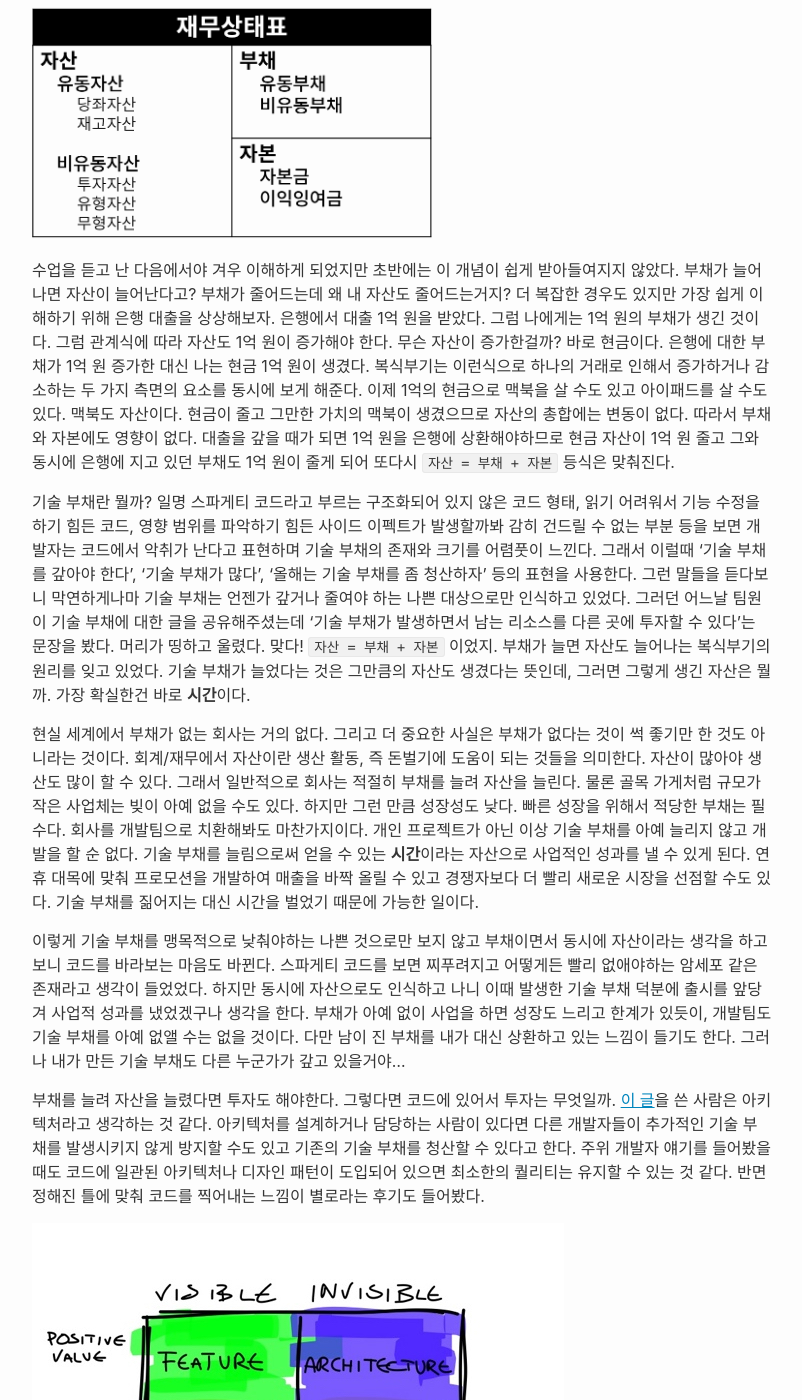
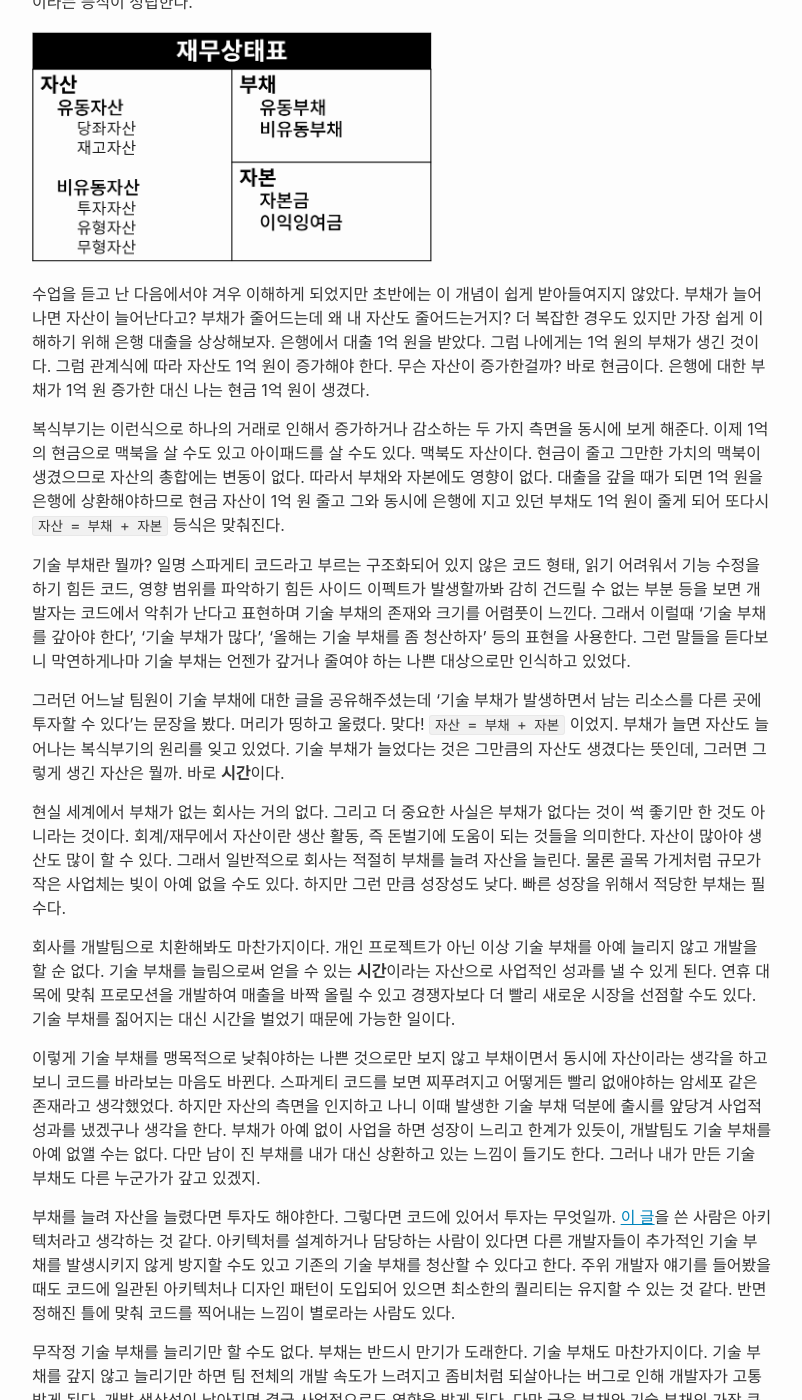
Before and after one commit to nsoojin/nsoojin.github.io, a Jekyll site: the page built from _posts/2020-01-24-technical-debt.md, in a window 1280 px wide and 1400 px high, scrolled down 595 px. Shown: the whole window, without its empty margins (238-1040 px from the left). Built offline with Jekyll 4.4.1, drawn with Linux system fonts in a browser that asks for light colours; comment, search, counter and statistics services are not loaded; some of the changed text lies outside the part shown.

Commit message:
revision 1

```diff
--- a/_posts/2020-01-24-technical-debt.md
+++ b/_posts/2020-01-24-technical-debt.md
@@ -10,26 +10,32 @@
 meta: {}
 ---
 
-경영학과 전공자라면 반드시 들어야 하는 수업이 있다. 회계원리와 재무관리. 나는 이쪽 수업이 너무 재미 없어서 정말 필수인 과목만 최소한으로 수강했다. 암기했던 것들은 다 사라졌고 수 년이 지난 지금까지 머리속에 남아있는 내용은 딱 한줄이다.
+경영학과 전공자라면 반드시 들어야 하는 수업이 있다. 회계원리와 재무관리. 나는 이쪽 수업이 너무 재미 없어서 정말 필수인 과목만 최소한으로 수강했다. 암기했던 것들은 다 사라졌고 수 년이 지난 지금까지 머리속에 남아있는 내용은 딱 한 줄이다.
 
 ### 자산 = 부채 + 자본
 
-경영조직이나 사업체는 재무 상태를 관리하기 위해 복식부기라는 방법으로 재무상태표를 작성한다. 재무상태표란 간단히 말하자면 회사의 가계부라고 볼 수 있다. 하지만 일반적으로 들어온 돈(수입)과 나간 돈(지출)만 기록하는 가계부과 달리 복식부기 방법은 하나의 거래가 재무상태표 양변에 반영된다. 상태표의 왼쪽에는 자산, 오른쪽에는 부채와 자본을 기록한다. 그리고 항상 왼쪽의 총합과 오른쪽의 총합이 같게 유지되어야 한다. 따라서 회계적인 관점에서 보면 언제나 `자산 = 부채 + 자본` 관계식이 성립한다.
+경영조직이나 사업체는 재무 상태를 관리하기 위해 재무상태표를 작성한다. 재무상태표란 간단히 말하자면 회사의 가계부라고 볼 수 있다. 일반적으로 들어온 돈(수입)과 나간 돈(지출)만 기록하는 가계부과 달리 재무상태표는 복식부기 방식으로 기록한다. 복식부기란 거래가 발생했을 때 상호대응 되는 두 개 항목을 동시에 기입하는 방식이다. 상태표의 왼쪽에는 자산에 해당하는 항목, 오른쪽에는 부채와 자본에 해당하는 항목을 기록한다. 그래서 항상 왼쪽의 총합과 오른쪽의 총합이 같게 유지된다. 따라서 회계적인 관점에서 보면 언제나 `자산 = 부채 + 자본` 이라는 등식이 성립한다.
 
 <img src="/assets/posts/technical-debt-0.png" width="400"/>
 
-수업을 듣고 난 다음에서야 겨우 이해하게 되었지만 초반에는 이 개념이 쉽게 받아들여지지 않았다. 부채가 늘어나면 자산이 늘어난다고? 부채가 줄어드는데 왜 내 자산도 줄어드는거지? 더 복잡한 경우도 있지만 가장 쉽게 이해하기 위해 은행 대출을 상상해보자. 은행에서 대출 1억 원을 받았다. 그럼 나에게는 1억 원의 부채가 생긴 것이다. 그럼 관계식에 따라 자산도 1억 원이 증가해야 한다. 무슨 자산이 증가한걸까? 바로 현금이다. 은행에 대한 부채가 1억 원 증가한 대신 나는 현금 1억 원이 생겼다. 복식부기는 이런식으로 하나의 거래로 인해서 증가하거나 감소하는 두 가지 측면의 요소를 동시에 보게 해준다. 이제 1억의 현금으로 맥북을 살 수도 있고 아이패드를 살 수도 있다. 맥북도 자산이다. 현금이 줄고 그만한 가치의 맥북이 생겼으므로 자산의 총합에는 변동이 없다. 따라서 부채와 자본에도 영향이 없다. 대출을 갚을 때가 되면 1억 원을 은행에 상환해야하므로 현금 자산이 1억 원 줄고 그와 동시에 은행에 지고 있던 부채도 1억 원이 줄게 되어 또다시 `자산 = 부채 + 자본` 등식은 맞춰진다.
+수업을 듣고 난 다음에서야 겨우 이해하게 되었지만 초반에는 이 개념이 쉽게 받아들여지지 않았다. 부채가 늘어나면 자산이 늘어난다고? 부채가 줄어드는데 왜 내 자산도 줄어드는거지? 더 복잡한 경우도 있지만 가장 쉽게 이해하기 위해 은행 대출을 상상해보자. 은행에서 대출 1억 원을 받았다. 그럼 나에게는 1억 원의 부채가 생긴 것이다. 그럼 관계식에 따라 자산도 1억 원이 증가해야 한다. 무슨 자산이 증가한걸까? 바로 현금이다. 은행에 대한 부채가 1억 원 증가한 대신 나는 현금 1억 원이 생겼다.
 
-기술 부채란 뭘까? 일명 스파게티 코드라고 부르는 구조화되어 있지 않은 코드 형태, 읽기 어려워서 기능 수정을 하기 힘든 코드, 영향 범위를 파악하기 힘든 사이드 이펙트가 발생할까봐 감히 건드릴 수 없는 부분 등을 보면 개발자는 코드에서 악취가 난다고 표현하며 기술 부채의 존재와 크기를 어렴풋이 느낀다. 그래서 이럴때 '기술 부채를 갚아야 한다', '기술 부채가 많다', '올해는 기술 부채를 좀 청산하자' 등의 표현을 사용한다. 그런 말들을 듣다보니 막연하게나마 기술 부채는 언젠가 갚거나 줄여야 하는 나쁜 대상으로만 인식하고 있었다. 그러던 어느날 팀원이 기술 부채에 대한 글을 공유해주셨는데 '기술 부채가 발생하면서 남는 리소스를 다른 곳에 투자할 수 있다'는 문장을 봤다. 머리가 띵하고 울렸다. 맞다! `자산 = 부채 + 자본` 이었지. 부채가 늘면 자산도 늘어나는 복식부기의 원리를 잊고 있었다. 기술 부채가 늘었다는 것은 그만큼의 자산도 생겼다는 뜻인데, 그러면 그렇게 생긴 자산은 뭘까. 가장 확실한건 바로 **시간**이다.
+복식부기는 이런식으로 하나의 거래로 인해서 증가하거나 감소하는 두 가지 측면을 동시에 보게 해준다. 이제 1억의 현금으로 맥북을 살 수도 있고 아이패드를 살 수도 있다. 맥북도 자산이다. 현금이 줄고 그만한 가치의 맥북이 생겼으므로 자산의 총합에는 변동이 없다. 따라서 부채와 자본에도 영향이 없다. 대출을 갚을 때가 되면 1억 원을 은행에 상환해야하므로 현금 자산이 1억 원 줄고 그와 동시에 은행에 지고 있던 부채도 1억 원이 줄게 되어 또다시 `자산 = 부채 + 자본` 등식은 맞춰진다.
 
-현실 세계에서 부채가 없는 회사는 거의 없다. 그리고 더 중요한 사실은 부채가 없다는 것이 썩 좋기만 한 것도 아니라는 것이다. 회계/재무에서 자산이란 생산 활동, 즉 돈벌기에 도움이 되는 것들을 의미한다. 자산이 많아야 생산도 많이 할 수 있다. 그래서 일반적으로 회사는 적절히 부채를 늘려 자산을 늘린다. 물론 골목 가게처럼 규모가 작은 사업체는 빚이 아예 없을 수도 있다. 하지만 그런 만큼 성장성도 낮다. 빠른 성장을 위해서 적당한 부채는 필수다. 회사를 개발팀으로 치환해봐도 마찬가지이다. 개인 프로젝트가 아닌 이상 기술 부채를 아예 늘리지 않고 개발을 할 순 없다. 기술 부채를 늘림으로써 얻을 수 있는 **시간**이라는 자산으로 사업적인 성과를 낼 수 있게 된다. 연휴 대목에 맞춰 프로모션을 개발하여 매출을 바짝 올릴 수 있고 경쟁자보다 더 빨리 새로운 시장을 선점할 수도 있다. 기술 부채를 짊어지는 대신 시간을 벌었기 때문에 가능한 일이다.
+기술 부채란 뭘까? 일명 스파게티 코드라고 부르는 구조화되어 있지 않은 코드 형태, 읽기 어려워서 기능 수정을 하기 힘든 코드, 영향 범위를 파악하기 힘든 사이드 이펙트가 발생할까봐 감히 건드릴 수 없는 부분 등을 보면 개발자는 코드에서 악취가 난다고 표현하며 기술 부채의 존재와 크기를 어렴풋이 느낀다. 그래서 이럴때 '기술 부채를 갚아야 한다', '기술 부채가 많다', '올해는 기술 부채를 좀 청산하자' 등의 표현을 사용한다. 그런 말들을 듣다보니 막연하게나마 기술 부채는 언젠가 갚거나 줄여야 하는 나쁜 대상으로만 인식하고 있었다.
 
-이렇게 기술 부채를 맹목적으로 낮춰야하는 나쁜 것으로만 보지 않고 부채이면서 동시에 자산이라는 생각을 하고보니 코드를 바라보는 마음도 바뀐다. 스파게티 코드를 보면 찌푸려지고 어떻게든 빨리 없애야하는 암세포 같은 존재라고 생각이 들었었다. 하지만 동시에 자산으로도 인식하고 나니 이때 발생한 기술 부채 덕분에 출시를 앞당겨 사업적 성과를 냈었겠구나 생각을 한다. 부채가 아예 없이 사업을 하면 성장도 느리고 한계가 있듯이, 개발팀도 기술 부채를 아예 없앨 수는 없을 것이다. 다만 남이 진 부채를 내가 대신 상환하고 있는 느낌이 들기도 한다. 그러나 내가 만든 기술 부채도 다른 누군가가 갚고 있을거야...
+그러던 어느날 팀원이 기술 부채에 대한 글을 공유해주셨는데 '기술 부채가 발생하면서 남는 리소스를 다른 곳에 투자할 수 있다'는 문장을 봤다. 머리가 띵하고 울렸다. 맞다! `자산 = 부채 + 자본` 이었지. 부채가 늘면 자산도 늘어나는 복식부기의 원리를 잊고 있었다. 기술 부채가 늘었다는 것은 그만큼의 자산도 생겼다는 뜻인데, 그러면 그렇게 생긴 자산은 뭘까. 바로 **시간**이다.
 
-부채를 늘려 자산을 늘렸다면 투자도 해야한다. 그렇다면 코드에 있어서 투자는 무엇일까. [이 글](https://www.disciplinedagiledelivery.com/technical-debt/)을 쓴 사람은 아키텍처라고 생각하는 것 같다. 아키텍처를 설계하거나 담당하는 사람이 있다면 다른 개발자들이 추가적인 기술 부채를 발생시키지 않게 방지할 수도 있고 기존의 기술 부채를 청산할 수 있다고 한다. 주위 개발자 얘기를 들어봤을 때도 코드에 일관된 아키텍처나 디자인 패턴이 도입되어 있으면 최소한의 퀄리티는 유지할 수 있는 것 같다. 반면 정해진 틀에 맞춰 코드를 찍어내는 느낌이 별로라는 후기도 들어봤다.
+현실 세계에서 부채가 없는 회사는 거의 없다. 그리고 더 중요한 사실은 부채가 없다는 것이 썩 좋기만 한 것도 아니라는 것이다. 회계/재무에서 자산이란 생산 활동, 즉 돈벌기에 도움이 되는 것들을 의미한다. 자산이 많아야 생산도 많이 할 수 있다. 그래서 일반적으로 회사는 적절히 부채를 늘려 자산을 늘린다. 물론 골목 가게처럼 규모가 작은 사업체는 빚이 아예 없을 수도 있다. 하지만 그런 만큼 성장성도 낮다. 빠른 성장을 위해서 적당한 부채는 필수다.
 
-<img src="/assets/posts/technical-debt-1.jpg"/>
+회사를 개발팀으로 치환해봐도 마찬가지이다. 개인 프로젝트가 아닌 이상 기술 부채를 아예 늘리지 않고 개발을 할 순 없다. 기술 부채를 늘림으로써 얻을 수 있는 **시간**이라는 자산으로 사업적인 성과를 낼 수 있게 된다. 연휴 대목에 맞춰 프로모션을 개발하여 매출을 바짝 올릴 수 있고 경쟁자보다 더 빨리 새로운 시장을 선점할 수도 있다. 기술 부채를 짊어지는 대신 시간을 벌었기 때문에 가능한 일이다.
 
-무작정 기술 부채를 늘리기만 할 수도 없다. 부채는 반드시 만기가 도래한다. 기술 부채도 마찬가지이다. 기술 부채를 갚지 않고 늘리기만 하면 팀 전체의 개발 속도가 느려지고 계속해서 부활하는 좀비같은 버그로 고통 받게 된다. 개발 생산성이 낮아지면 결국 사업적으로도 영향을 받게 된다. 다만 금융 부채와 기술 부채의 가장 큰 차이점은 기술 부채는 정확한 양을 측정할 수 없다는 점일 것이다. 금융 부채는 화폐 단위를 쓰지만 기술 부채의 규모를 측정하는 표준 단위는 존재하지 않는다. 근데 경영학의 석학 피터 드러커는 측정할 수 없는 것은 관리할 수 없다고 했다. 기술 부채를 관리하고 싶다면 어떻게든 수치로 나타내야 한다. 엉클밥은 애자일 포인트를 쓰라고 한다. 개발 업무 별로 포인트를 부여하고, 스프린트마다 개발 팀이 총 몇 포인트만큼의 일을 완료하는지 추이를 보는 것이다. 만약 포인트가 서서히 줄기 시작하면 기술 부채로 인해 개발 속도가 늦어지는 것이므로 리팩토링을 통해 기술 부채를 청산할 타이밍이라고 한다. 애자일 포인트는 기술 부채를 직접적으로 측정하는 건 아니고, 부채로 인해 야기되는 개발 속도 저하를 추적하는 지표인 것 같다. 좀 더 직접적으로 코드 정적 분석을 통해 알 수 있는 지표들도 있다. 반복되는 코드가 얼마나 많은지, 클래스/프레임워크 간의 디펜던시 복잡성 등등. 정답은 없고 아마 상황에 맞게, 팀에 맞게 써야하지 않을까 싶다. 아직 관련 경험이 부족하여 상상을 할 뿐이다.
+이렇게 기술 부채를 맹목적으로 낮춰야하는 나쁜 것으로만 보지 않고 부채이면서 동시에 자산이라는 생각을 하고보니 코드를 바라보는 마음도 바뀐다. 스파게티 코드를 보면 찌푸려지고 어떻게든 빨리 없애야하는 암세포 같은 존재라고 생각했었다. 하지만 자산의 측면을 인지하고 나니 이때 발생한 기술 부채 덕분에 출시를 앞당겨 사업적 성과를 냈겠구나 생각을 한다. 부채가 아예 없이 사업을 하면 성장이 느리고 한계가 있듯이, 개발팀도 기술 부채를 아예 없앨 수는 없다. 다만 남이 진 부채를 내가 대신 상환하고 있는 느낌이 들기도 한다. 그러나 내가 만든 기술 부채도 다른 누군가가 갚고 있겠지.
 
-기술 부채에 대해 부정적인 말만 듣다보니 무작정 안좋은 것이라고만 생각했었는데 기술 부채를 회계적인 부채랑 비교해서 생각하고 보니 기업을 경영하는 것과 개발 팀을 관리하는게 비슷한 점이 많아 보인다. 무엇보다 부채 관리가 매우 중요하다는 점에서 그렇다. 부채없이 사업을 할 순 없지만 부채가 너무 많이 쌓여서 상환하지 못하면 파산한다. 기술 부채 없는 개발팀은 존재할 수 없지만 관리하지 못하면 주저 앉는다. 버그 투성이 프로그램 때문에 사용자가 고통받을 수도 있고 아예 떠나버리면 회사가 위험해진다. 도저히 안되면 아예 처음부터 다시 개발해야 할 수도 있다. ~~그래서 은행들이 그렇게 자주 앱 자체를 deprecate 시키고 새로운 앱을 내는것일까? 🤔~~ 경험을 쌓아가면서 기술 부채를 파악하고 능숙하게 늘렸다가 줄이기도 하며 장기적으로 개발 팀과 사업이 성공하도록 관리하는 능력을 기를수 있기 바래본다.
+부채를 늘려 자산을 늘렸다면 투자도 해야한다. 그렇다면 코드에 있어서 투자는 무엇일까. [이 글](https://www.disciplinedagiledelivery.com/technical-debt/)을 쓴 사람은 아키텍처라고 생각하는 것 같다. 아키텍처를 설계하거나 담당하는 사람이 있다면 다른 개발자들이 추가적인 기술 부채를 발생시키지 않게 방지할 수도 있고 기존의 기술 부채를 청산할 수 있다고 한다. 주위 개발자 얘기를 들어봤을 때도 코드에 일관된 아키텍처나 디자인 패턴이 도입되어 있으면 최소한의 퀄리티는 유지할 수 있는 것 같다. 반면 정해진 틀에 맞춰 코드를 찍어내는 느낌이 별로라는 사람도 있다.
+
+무작정 기술 부채를 늘리기만 할 수도 없다. 부채는 반드시 만기가 도래한다. 기술 부채도 마찬가지이다. 기술 부채를 갚지 않고 늘리기만 하면 팀 전체의 개발 속도가 느려지고 좀비처럼 되살아나는 버그로 인해 개발자가 고통 받게 된다. 개발 생산성이 낮아지면 결국 사업적으로도 영향을 받게 된다. 다만 금융 부채와 기술 부채의 가장 큰 차이점은 기술 부채는 정확한 양을 측정할 수 없다는 점일 것이다. 금융 부채는 화폐 단위를 쓰지만 기술 부채의 규모를 측정하는 표준 단위는 존재하지 않는다. 근데 경영학의 석학 피터 드러커는 측정할 수 없는 것은 관리할 수 없다고 했다. 기술 부채를 관리하고 싶다면 어떻게든 수치로 나타내야 한다.
+
+엉클밥은 애자일 포인트를 쓰라고 한다. 개발 업무 별로 포인트를 부여하고, 스프린트마다 개발 팀이 총 몇 포인트만큼의 일을 완료하는지 추이를 보는 것이다. 만약 포인트가 서서히 줄기 시작하면 기술 부채로 인해 개발 속도가 늦어지는 것이므로 리팩토링을 통해 기술 부채를 청산해야하는 시기라고 한다. 애자일 포인트는 기술 부채를 직접적으로 측정하는 건 아니고 부채로 인해 야기되는 개발 속도 저하를 추적하는 간접적인 지표인 것 같다. 좀 더 직접적으로 코드 정적 분석을 통해 알 수 있는 지표들도 있다. 반복되는 코드가 얼마나 많은지, 클래스/프레임워크 간의 디펜던시 복잡성 등등. 어떤 것을 쓰든 정답은 없고 아마도 상황에 맞게, 팀에 맞게 써야하지 않을까 싶다. 아직 관련 경험이 부족하여 상상을 할 뿐이다.
+
+기술 부채에 대해 부정적인 말만 듣다보니 무작정 안좋은 것이라고만 생각했었는데 기술 부채를 회계적인 부채랑 비교해서 생각하고 보니 기업을 경영하는 것과 개발 팀을 관리하는게 비슷한 점이 많아 보인다. 무엇보다 부채 관리가 매우 중요하다는 점에서 그렇다. 부채 없이 사업을 할 순 없지만 부채가 너무 많이 쌓여서 상환하지 못하면 파산한다. 기술 부채 없는 개발팀은 존재할 수 없지만 관리하지 못하면 주저 앉는다. 버그 투성이 프로그램 때문에 사용자가 고통받을 수도 있고 사용자가(또는 지친 개발자도!) 아예 떠나버리면 회사가 위험해진다. 도저히 기술 부채 청산이 안되면 아예 처음부터 다시 개발해야 할 수도 있다. ~~그래서 은행들이 그렇게 자주 앱 자체를 deprecate 시키고 새로운 앱을 내는것일까? 🤔~~ 점차 경험을 쌓아가면서 기술 부채를 수치화할 기준을 잘 세워서 파악하고, 기술 및 사업적인 의사결정에 따라 늘렸다가 줄이기도 하며 장기적으로 개발 팀과 사업이 성공하도록 관리하는 능력을 기를수 있기 바래본다.
```
Also changed, not shown: assets/posts/technical-debt-1.jpg (deleted).
